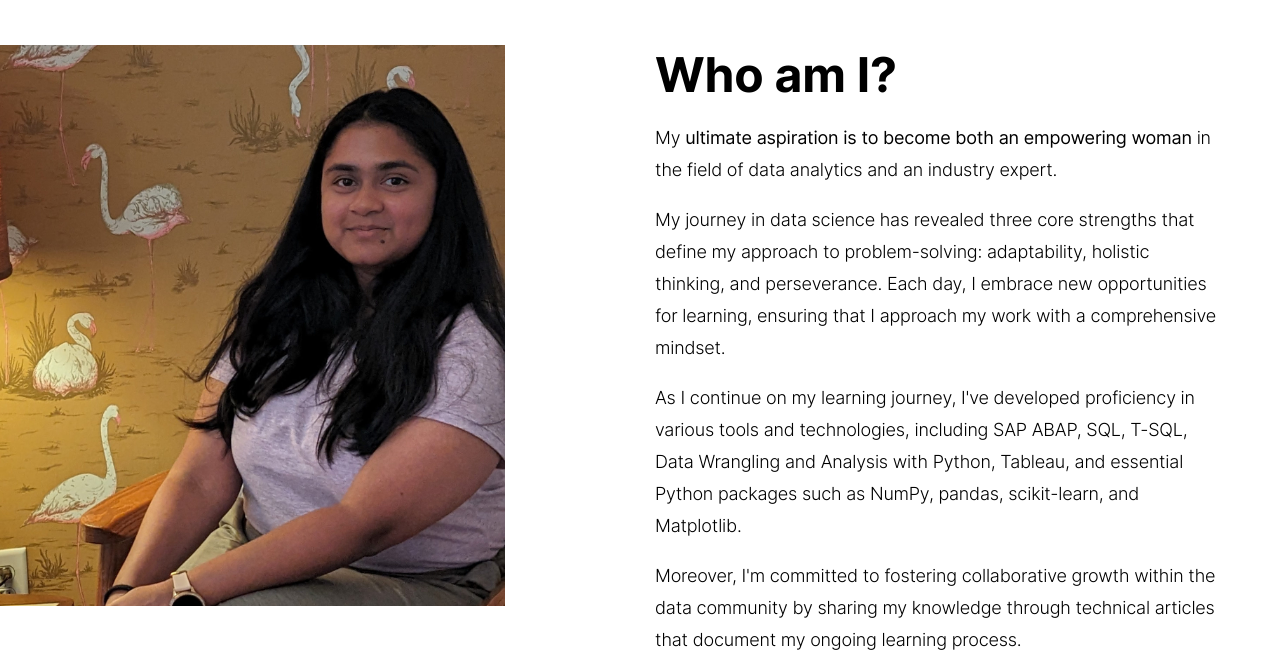
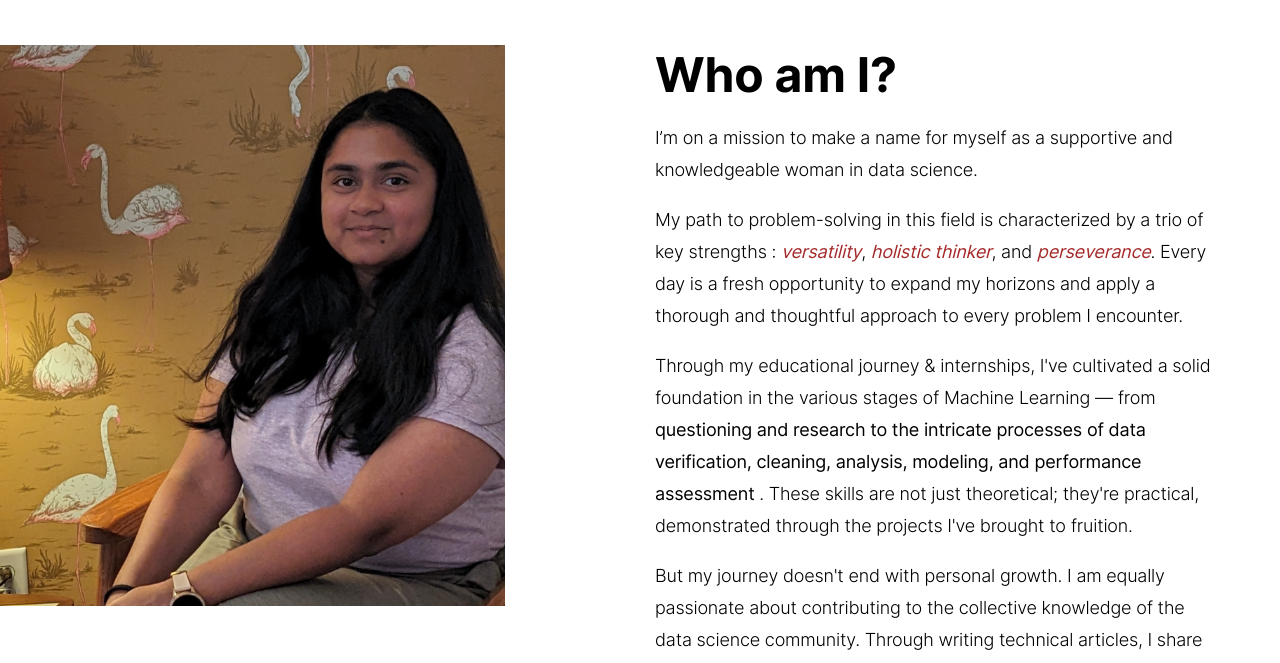
Before and after one commit to sakshi1989/github-portfolio, a plain HTML site: page index.html in a window 1280 px wide. Shown: the part 1110-1773 px from the top of the page. Drawn offline with Linux system fonts and the light colour scheme.

Commit message:
Content addition

```diff
--- a/index.html
+++ b/index.html
@@ -325,39 +325,32 @@
           <h2>Who am I?</h2>
           <p class="lead"></p>
           <p class="lead">
-            My
-            <strong>ultimate aspiration is to become both an empowering
-              woman</strong>
-            in the field of data analytics and an industry expert.
+            I’m on a mission to make a name for myself as a supportive and knowledgeable woman in data science.
           </p>
 
           <p class="lead">
-            My journey in data science has revealed three core strengths that
-            define my approach to problem-solving: adaptability, holistic
-            thinking, and perseverance. Each day, I embrace new opportunities
-            for learning, ensuring that I approach my work with a
-            comprehensive mindset.
+            My path to problem-solving in this field is characterized by a trio of key strengths :
+            <span style="color: brown"><strong><i>versatility</i></strong></span>,
+            <span style="color: brown"><strong><i>holistic thinker</i></strong></span>, and
+            <span style="color: brown"><strong><i>perseverance</i></strong></span>.
+            Every day is a fresh opportunity to expand my horizons and apply a thorough and thoughtful approach to every problem I encounter.
           </p>
 
           <p class="lead">
-            As I continue on my learning journey, I've developed proficiency
-            in various tools and technologies, including SAP ABAP, SQL, T-SQL,
-            Data Wrangling and Analysis with Python, Tableau, and essential
-            Python packages such as NumPy, pandas, scikit-learn, and
-            Matplotlib.
+            Through my educational journey & internships, I've cultivated a solid foundation in the
+            various stages of Machine Learning — from <strong>questioning and research to the intricate
+            processes of data verification, cleaning, analysis, modeling, and performance assessment </strong>.
+            These skills are not just theoretical; they're practical, demonstrated
+            through the projects I've brought to fruition.
           </p>
 
           <p class="lead">
-            Moreover, I'm committed to fostering collaborative growth within
-            the data community by sharing my knowledge through technical
-            articles that document my ongoing learning process.
+            But my journey doesn't end with personal growth. I am equally passionate about
+            contributing to the collective knowledge of the data science community.
+            Through writing technical articles, I share the insights of my journey,
+            fostering an environment where collaboration and knowledge-sharing
+            are the cornerstones for collective advancement.
           </p>
-
-          <p></p>
-          <a href="https://www.linkedin.com/in/sakshigupta89/" target="_blank" class="btn btn-primary">
-            <i class="icon-linkedin-fill"></i>
-            Connect with Me
-          </a>
         </div>
       </div>
     </div>
```
